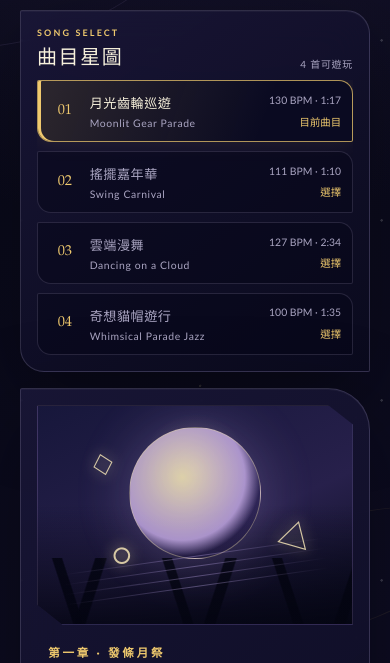
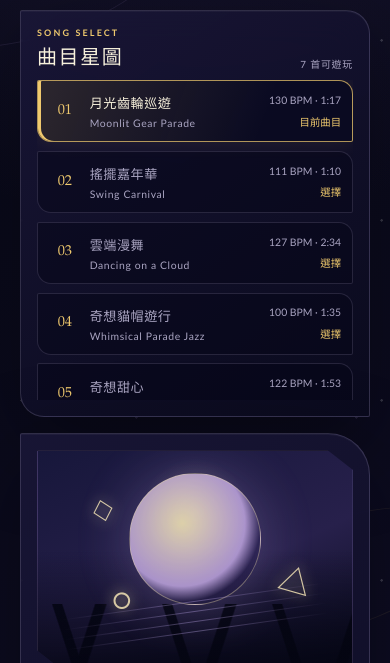
Before and after one commit to Ttingyu1123/Game-rhythm, a website built with Vite: page index.html in a window 390 px wide. Shown: the part 181-844 px from the top of the page. Built offline with nearby package versions, Linux system fonts and the light colour scheme.

Commit message:
feat: add Whimsical Cute, Miniature World and Neon Mirage
三首 Suno 曲目各含 Lv.1-Lv.4 固定譜面，專家級各 6 顆長按。曲庫 4 首 -> 7 首。

音訊校準（ffmpeg 解碼 + 起音包絡 + 自相關/comb + librosa 交叉驗證）：

| 曲目 | BPM | 首拍偏移 | 時長 |
|---|---:|---:|---:|
| Whimsical Cute | 122 | 0.416s | 112.88s |
| Miniature World | 99.95 | 0.016s | 104.12s |
| Neon Mirage | 110 | 0.689s | 142.24s |

- 拍點相位用背拍（小鼓/拍手落在 2、4 拍）定案：全頻 comb 與 librosa
  beat_track 在 Neon Mirage 上被離拍的合成器誤導，背拍與重音兩項獨立線索
  都指向正確格線（對齊誤差 0-6ms、63% 重音落在格線上）。
- Miniature World 實測 99.95 BPM：用 100 BPM 整曲累積約 27ms 偏移、逼近
  Marvelous 窗（±30ms），99.95 讓全曲最大偏移降到約 5ms。
- 首拍取每小節 kick 最強的拍，讓 beat 0 落在小節起點。
- 譜面密度依各曲 RMS 分段安排：Whimsical Cute 尾段淡出、Miniature World
  在 88/112 拍的兩個安靜段落轉半密度並放長按。

MP3 檔名改為底線命名，與既有四首一致（含空格的檔名在資產 URL 會被編成 %20）。
手機版選曲清單加高度上限（≤520px 時 max-height 320px），7 首歌時清單改為
內部捲動，不會把開始鍵擠出畫面。

驗證：npm test 78/78；e2e_song_loading 六首 MP3 全部 200 並開始遊玩、
console/page errors 皆 0；e2e_smoke、e2e_mobile 通過；npm run build 七個
MP3 全數雜湊複製。

```diff
--- a/src/data/songCatalog.js
+++ b/src/data/songCatalog.js
@@ -1,7 +1,10 @@
 import { DANCING_ON_A_CLOUD } from './songs/dancingOnACloud.js';
+import { MINIATURE_WORLD } from './songs/miniatureWorld.js';
 import { MOONLIT_GEAR_PARADE } from './songs/moonlitGearParade.js';
+import { NEON_MIRAGE } from './songs/neonMirage.js';
 import { PARADE_OF_PAWS } from './songs/paradeOfPaws.js';
 import { SWING_CARNIVAL } from './songs/swingCarnival.js';
+import { WHIMSICAL_CUTE } from './songs/whimsicalCute.js';
 
 function assertSong(song, index) {
   if (!song || typeof song !== 'object') {
@@ -54,4 +57,7 @@ export const SONG_CATALOG = createSongCatalog([
   SWING_CARNIVAL,
   DANCING_ON_A_CLOUD,
   PARADE_OF_PAWS,
+  WHIMSICAL_CUTE,
+  MINIATURE_WORLD,
+  NEON_MIRAGE,
 ]);
--- /dev/null
+++ b/src/data/songs/miniatureWorld.js
@@ -0,0 +1,87 @@
+import { createTapChartSet } from '../../rhythm/TapChartFactory.js';
+
+const AUDIO_URL = new URL('../../../assets/music/Miniature_World.mp3', import.meta.url).href;
+
+const BPM = 99.95;
+const DURATION = 104.12;
+const BEAT_OFFSET = 0.016;
+
+const BOX_PATTERN = Object.freeze(['left', 'up', 'right', 'down', 'left', 'down', 'right', 'up']);
+const SWIRL_PATTERN = Object.freeze(['up', 'left', 'down', 'right', 'up', 'right', 'down', 'left']);
+const TRINKET_PATTERN = Object.freeze(['left', 'down', 'up', 'right']);
+
+const DIFFICULTY_DEFINITIONS = Object.freeze([
+  Object.freeze({ id: 'apprentice', level: 1, label: '入門', description: '音樂盒四分音符與留白 · 無雙押', scrollSpeed: 370 }),
+  Object.freeze({ id: 'journeyman', level: 2, label: '學徒', description: '旋轉八分音符 · 無雙押', scrollSpeed: 390 }),
+  Object.freeze({ id: 'adept', level: 3, label: '熟練', description: '完整旋轉句 · 8 組雙押', scrollSpeed: 410 }),
+  Object.freeze({ id: 'expert', level: 4, label: '專家', description: '發條十六分填充 · 18 組雙押', scrollSpeed: 430 }),
+]);
+
+const chartSet = createTapChartSet({
+  songId: 'miniature-world',
+  bpm: BPM,
+  duration: DURATION,
+  beatOffset: BEAT_OFFSET,
+  idPrefix: 'mini',
+  difficulties: DIFFICULTY_DEFINITIONS,
+  build({ level, addNote, addRange, addDouble, addHold }) {
+    // Beats 88-96 and 112-120 are the song's two quiet dips, so they thin out to half density.
+    addRange({ start: 8, end: 16, step: 2, pattern: BOX_PATTERN });
+    addRange({ start: 16, end: 88, step: 1, pattern: BOX_PATTERN, skipEvery: 4 });
+    addRange({ start: 88, end: 96, step: 2, pattern: BOX_PATTERN });
+    addRange({ start: 96, end: 112, step: 1, pattern: BOX_PATTERN, skipEvery: 4 });
+    addRange({ start: 112, end: 120, step: 2, pattern: BOX_PATTERN });
+    addRange({ start: 120, end: 168, step: 1, pattern: BOX_PATTERN, skipEvery: 4 });
+    addNote(168, 'up');
+
+    if (level >= 2) {
+      [[64, 80], [120, 136], [144, 160]].forEach(([start, end], index) => {
+        addRange({ start: start + 0.5, end, step: 1, pattern: SWIRL_PATTERN, patternOffset: index });
+      });
+    }
+
+    if (level >= 3) {
+      [[32, 48], [96, 112], [136, 144], [160, 168]].forEach(([start, end], index) => {
+        addRange({ start: start + 0.5, end, step: 1, pattern: SWIRL_PATTERN, patternOffset: index + 2 });
+      });
+      [16, 32, 48, 64, 80, 96, 120, 144].forEach((beat) => addDouble(beat));
+    }
+
+    if (level >= 4) {
+      addRange({ start: 16.5, end: 168, step: 1, pattern: SWIRL_PATTERN });
+      [[64, 72], [144, 152]].forEach(([start, end], index) => {
+        addRange({ start: start + 0.25, end, step: 1, pattern: TRINKET_PATTERN, patternOffset: index });
+      });
+      [
+        16, 24, 32, 40, 48, 56, 64, 72, 80,
+        88, 96, 104, 120, 128, 136, 144, 152, 160,
+      ].forEach((beat) => addDouble(beat));
+
+      // Expert introduces sustained runes on notes with free lane space after them.
+      addHold(88, 'left', 1);
+      addHold(90, 'up', 1);
+      addHold(92, 'right', 1);
+      addHold(112, 'left', 1);
+      addHold(114, 'up', 1);
+      addHold(116, 'right', 1);
+    }
+  },
+});
+
+export const MINIATURE_WORLD = Object.freeze({
+  id: 'miniature-world',
+  title: '微縮世界',
+  titleEn: 'Miniature World',
+  artist: 'tingyusaiart',
+  chapter: '第六章 · 微縮庭園',
+  sourceLabel: 'Suno 原創音樂',
+  genre: '微縮音樂盒',
+  key: 'A minor',
+  bpm: BPM,
+  duration: DURATION,
+  audioType: 'file',
+  audio: Object.freeze({ type: 'file', url: AUDIO_URL }),
+  defaultDifficulty: 1,
+  difficulties: chartSet.difficulties,
+  createChart: chartSet.createChart,
+});
--- /dev/null
+++ b/src/data/songs/neonMirage.js
@@ -0,0 +1,83 @@
+import { createTapChartSet } from '../../rhythm/TapChartFactory.js';
+
+const AUDIO_URL = new URL('../../../assets/music/Neon_Mirage.mp3', import.meta.url).href;
+
+const BPM = 110;
+const DURATION = 142.24;
+const BEAT_OFFSET = 0.689;
+
+const NEON_PATTERN = Object.freeze(['left', 'right', 'up', 'down', 'right', 'left', 'down', 'up']);
+const MIRAGE_PATTERN = Object.freeze(['down', 'right', 'up', 'left', 'down', 'left', 'up', 'right']);
+const PULSE_PATTERN = Object.freeze(['up', 'right', 'down', 'left']);
+
+const DIFFICULTY_DEFINITIONS = Object.freeze([
+  Object.freeze({ id: 'apprentice', level: 1, label: '入門', description: '穩定四分脈衝 · 無雙押', scrollSpeed: 385 }),
+  Object.freeze({ id: 'journeyman', level: 2, label: '學徒', description: '霓虹八分句 · 無雙押', scrollSpeed: 405 }),
+  Object.freeze({ id: 'adept', level: 3, label: '熟練', description: '蜃樓推進句 · 10 組雙押', scrollSpeed: 425 }),
+  Object.freeze({ id: 'expert', level: 4, label: '專家', description: '高潮十六分填充 · 24 組雙押', scrollSpeed: 440 }),
+]);
+
+const chartSet = createTapChartSet({
+  songId: 'neon-mirage',
+  bpm: BPM,
+  duration: DURATION,
+  beatOffset: BEAT_OFFSET,
+  idPrefix: 'neon',
+  difficulties: DIFFICULTY_DEFINITIONS,
+  build({ level, addNote, addRange, addDouble, addHold }) {
+    addRange({ start: 8, end: 16, step: 2, pattern: NEON_PATTERN });
+    addRange({ start: 16, end: 252, step: 1, pattern: NEON_PATTERN, skipEvery: 4 });
+    addNote(252, 'right');
+
+    if (level >= 2) {
+      [[40, 64], [112, 136], [184, 200]].forEach(([start, end], index) => {
+        addRange({ start: start + 0.5, end, step: 1, pattern: MIRAGE_PATTERN, patternOffset: index });
+      });
+    }
+
+    if (level >= 3) {
+      // Beats 144-168 are the loudest stretch of the song, so the full run lands there.
+      [[64, 88], [144, 168], [208, 232]].forEach(([start, end], index) => {
+        addRange({ start: start + 0.5, end, step: 1, pattern: MIRAGE_PATTERN, patternOffset: index + 2 });
+      });
+      [16, 40, 64, 88, 112, 144, 168, 184, 208, 232].forEach((beat) => addDouble(beat));
+    }
+
+    if (level >= 4) {
+      addRange({ start: 16.5, end: 252, step: 1, pattern: MIRAGE_PATTERN });
+      [[144, 152], [232, 240]].forEach(([start, end], index) => {
+        addRange({ start: start + 0.25, end, step: 1, pattern: PULSE_PATTERN, patternOffset: index });
+      });
+      [
+        16, 24, 40, 48, 64, 72, 88, 96, 112, 120, 128, 144,
+        152, 160, 168, 176, 184, 192, 208, 216, 224, 232, 240, 248,
+      ].forEach((beat) => addDouble(beat));
+
+      // Expert introduces sustained runes on notes with free lane space after them.
+      addHold(8, 'left', 1);
+      addHold(10, 'right', 1);
+      addHold(12, 'up', 1);
+      addHold(14, 'down', 1);
+      addHold(96, 'left', 1);
+      addHold(104, 'left', 2);
+    }
+  },
+});
+
+export const NEON_MIRAGE = Object.freeze({
+  id: 'neon-mirage',
+  title: '霓虹幻景',
+  titleEn: 'Neon Mirage',
+  artist: 'tingyusaiart',
+  chapter: '第七章 · 霓虹蜃樓',
+  sourceLabel: 'Suno 原創音樂',
+  genre: '霓虹合成波',
+  key: 'G# minor',
+  bpm: BPM,
+  duration: DURATION,
+  audioType: 'file',
+  audio: Object.freeze({ type: 'file', url: AUDIO_URL }),
+  defaultDifficulty: 1,
+  difficulties: chartSet.difficulties,
+  createChart: chartSet.createChart,
+});
--- /dev/null
+++ b/src/data/songs/whimsicalCute.js
@@ -0,0 +1,84 @@
+import { createTapChartSet } from '../../rhythm/TapChartFactory.js';
+
+const AUDIO_URL = new URL('../../../assets/music/Whimsical_Cute.mp3', import.meta.url).href;
+
+const BPM = 122;
+const DURATION = 112.88;
+const BEAT_OFFSET = 0.416;
+
+const CUTE_PATTERN = Object.freeze(['up', 'right', 'down', 'left', 'up', 'left', 'right', 'down']);
+const HOP_PATTERN = Object.freeze(['down', 'up', 'left', 'right', 'down', 'right', 'left', 'up']);
+const SKIP_PATTERN = Object.freeze(['left', 'right', 'up', 'down']);
+
+const DIFFICULTY_DEFINITIONS = Object.freeze([
+  Object.freeze({ id: 'apprentice', level: 1, label: '入門', description: '輕快四分音符 · 無雙押', scrollSpeed: 380 }),
+  Object.freeze({ id: 'journeyman', level: 2, label: '學徒', description: '副歌跳步八分音符 · 無雙押', scrollSpeed: 400 }),
+  Object.freeze({ id: 'adept', level: 3, label: '熟練', description: '完整跳步句 · 9 組雙押', scrollSpeed: 420 }),
+  Object.freeze({ id: 'expert', level: 4, label: '專家', description: '十六分填充 · 20 組雙押', scrollSpeed: 438 }),
+]);
+
+const chartSet = createTapChartSet({
+  songId: 'whimsical-cute',
+  bpm: BPM,
+  duration: DURATION,
+  beatOffset: BEAT_OFFSET,
+  idPrefix: 'cute',
+  difficulties: DIFFICULTY_DEFINITIONS,
+  build({ level, addNote, addRange, addDouble, addHold }) {
+    // Intro stays airy, the body follows the chorus lift at beat 80-112, the tail fades out.
+    addRange({ start: 8, end: 16, step: 2, pattern: CUTE_PATTERN });
+    addRange({ start: 16, end: 176, step: 1, pattern: CUTE_PATTERN, skipEvery: 4 });
+    addRange({ start: 176, end: 216, step: 2, pattern: CUTE_PATTERN });
+    addNote(216, 'up');
+
+    if (level >= 2) {
+      [[40, 64], [88, 104], [152, 164]].forEach(([start, end], index) => {
+        addRange({ start: start + 0.5, end, step: 1, pattern: HOP_PATTERN, patternOffset: index });
+      });
+    }
+
+    if (level >= 3) {
+      [[16, 40], [64, 88], [104, 128], [144, 152]].forEach(([start, end], index) => {
+        addRange({ start: start + 0.5, end, step: 1, pattern: HOP_PATTERN, patternOffset: index + 2 });
+      });
+      [16, 32, 48, 64, 80, 96, 112, 144, 160].forEach((beat) => addDouble(beat));
+    }
+
+    if (level >= 4) {
+      addRange({ start: 16.5, end: 176, step: 1, pattern: HOP_PATTERN });
+      [[88, 96], [152, 160]].forEach(([start, end], index) => {
+        addRange({ start: start + 0.25, end, step: 1, pattern: SKIP_PATTERN, patternOffset: index });
+      });
+      [
+        16, 24, 32, 40, 48, 56, 64, 72, 80, 88,
+        96, 104, 112, 120, 128, 144, 152, 160, 168, 176,
+      ].forEach((beat) => addDouble(beat));
+
+      // Expert introduces sustained runes on notes with free lane space after them.
+      addHold(8, 'up', 2);
+      addHold(12, 'down', 2);
+      addHold(21, 'left', 2);
+      addHold(28, 'up', 1);
+      addHold(36, 'up', 1);
+      addHold(41, 'right', 2);
+    }
+  },
+});
+
+export const WHIMSICAL_CUTE = Object.freeze({
+  id: 'whimsical-cute',
+  title: '奇想甜心',
+  titleEn: 'Whimsical Cute',
+  artist: 'tingyusaiart',
+  chapter: '第五章 · 糖霜幻境',
+  sourceLabel: 'Suno 原創音樂',
+  genre: '奇想甜心流行',
+  key: 'C major',
+  bpm: BPM,
+  duration: DURATION,
+  audioType: 'file',
+  audio: Object.freeze({ type: 'file', url: AUDIO_URL }),
+  defaultDifficulty: 1,
+  difficulties: chartSet.difficulties,
+  createChart: chartSet.createChart,
+});
--- a/src/styles/main.css
+++ b/src/styles/main.css
@@ -1768,8 +1768,11 @@ button.song-option:focus-visible {
     grid-column: auto;
   }
 
+  /* Single column keeps growing with the catalog, so cap it and scroll inside
+     the list instead of pushing the song card and start button off-screen. */
   .song-options {
     grid-template-columns: 1fr;
+    max-height: 320px;
   }
 
   .brand-lockup h1 {
```
Also changed, not shown: CLAUDE.md (+2 -0 lines), tests/new-song-charts.test.js (+24 -0 lines), tests/song-catalog.test.js (+5 -2 lines), README.md, 6 other files.
